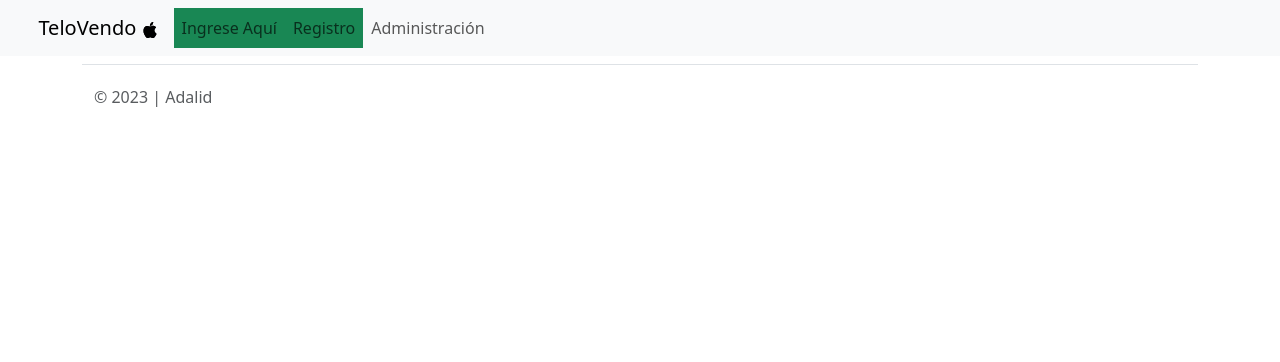
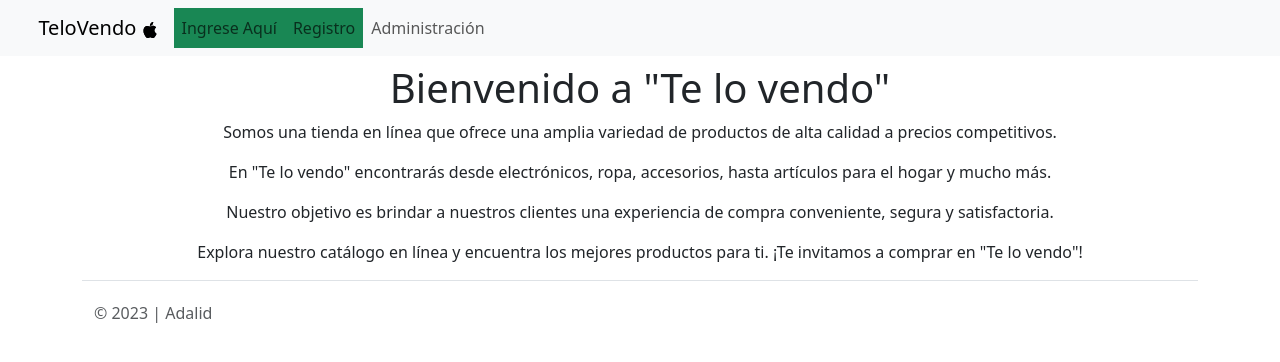
Before and after one commit to felo1/pythonmodulo7, a Django app: page / in a window 1280 px wide. Shown: the top 362 px of the page. Run offline with Django 4.2, Linux system fonts and the light colour scheme.

Commit message:
avances tarea 2

```diff
--- a/src/compraventa/templates/compraventa/base.html
+++ b/src/compraventa/templates/compraventa/base.html
@@ -27,10 +27,10 @@
     <div class="collapse navbar-collapse" id="navbarNav">
         <ul class="navbar-nav">
           {%if user.is_active%}
-            <li class="nav-item">
+            <li class="nav-item"><a class="nav-link" href="{% url 'pedido_manual' %}">Ingresar Pedido</a></li>
+            <li class="nav-item"><a class="nav-link" href="{% url 'pedido_manual' %}">Pedidos Realizados</a></li>
+            <li class="nav-item"><a class="nav-link" href="{% url 'pedido_manual' %}">Gestión de Productos</a></li>
 
-                <a class="nav-link" href="{% url 'pedido_manual' %}">Ingreso de pedidos</a>
-            </li>
               <li class="nav-item">
           <a class="nav-item nav-link bg-primary" href="">Usuario: {{user}}</a></li>
           <li class="nav-item">
--- a/src/compraventa/templates/compraventa/index.html
+++ b/src/compraventa/templates/compraventa/index.html
@@ -2,4 +2,10 @@
 
 {% block body %}
 
+<h1>Bienvenido a "Te lo vendo"</h1>
+<p>Somos una tienda en línea que ofrece una amplia variedad de productos de alta calidad a precios competitivos.</p>
+<p>En "Te lo vendo" encontrarás desde electrónicos, ropa, accesorios, hasta artículos para el hogar y mucho más.</p>
+<p>Nuestro objetivo es brindar a nuestros clientes una experiencia de compra conveniente, segura y satisfactoria.</p>
+<p>Explora nuestro catálogo en línea y encuentra los mejores productos para ti. ¡Te invitamos a comprar en "Te lo vendo"!</p>
+
 {% endblock %}
--- a/src/compraventa/views.py
+++ b/src/compraventa/views.py
@@ -99,3 +99,57 @@ def logout_view(request):
 
     logout(request)
     return render(request, "compraventa/logout.html")
+
+"""
+class TareasListView(ListView): #listview es un class-based-view de django, que da la funcionalidad para mostrar datos en formato de lista.
+    #los parámetros se asignan a variables
+    model = Tarea #se indica modelo
+    template_name = "gestor_app/listview_tareas.html" #nombre del template
+    ordering = ['vencimiento_fecha', 'vencimiento_hora'] #orden, se dan dos keys, porque la fecha y hora en mi modelo son dos variables separadas
+
+    def get_context_data(self, **kwargs): #override del método de la clase padre, que es un generador de contexto para pasarlo al template
+        context = super().get_context_data(**kwargs) #llama al método de la clase padre ListView usando super()
+        tarea_form = TareaForm() #se instancia un formulario TareaForm vacío
+        context['tarea_form'] = tarea_form #se agrega el tarea_form al dict de contexto
+
+        return context #contexto final
+
+    def get_queryset(self): #override del método de la clase padre para obtener los queryset que necesitemos para dar la funcionalidad de filtrado
+        queryset = super().get_queryset() #super() a la clase padre, para obtener el queryset inicial
+
+        estado_filter = self.request.GET.get('estado_filter') #si se ha seleccionado un filtro de estado, se asigna a esta variable
+        categoria_filter = self.request.GET.get('categoria_filter') #si se ha seleccionado un filtro de categoría, se asigna a esta variable
+        #estas variables no se asignan si el usuario no selecciona filtros
+
+        user = self.request.user #se asigna el usuario logueado a una variable para usarlo más abajo.
+
+        #si se cumplen las siguientes pruebas lógicas, se realiza un queryset con los parámetros indicados por los choicefields:
+
+        if estado_filter and categoria_filter: # si el usuario ha filtrado por estado Y categoría
+            queryset = queryset.filter(estado=estado_filter, categoría=categoria_filter, usuario=user)
+
+        elif estado_filter: # si el usuario ha filtrado sólo por estado,
+            # Filtering by estado only
+            queryset = queryset.filter(estado=estado_filter, usuario=user)
+        elif categoria_filter: # si el usuario ha filtrado sólo por categoría,
+            # Filtering by categoria only
+            queryset = queryset.filter(categoría=categoria_filter, usuario=user)
+
+        else: #si el usuario no ha seleccionado filtros:
+            queryset = queryset.filter(usuario=user)
+
+        return queryset
+
+    def post(self, request, *args, **kwargs): #override de post de la clase padre (ListView)
+        tarea_id = request.POST.get('tarea_id') #obtiene el tarea_ide de los parámetros del POST, cada vez que se presiona "Completar" o "Eliminar"
+        tarea = Tarea.objects.get(id=tarea_id) #obtiene el objeto Tarea asociado al tarea_id obtenido en la línea anterior.
+
+        if 'estado' in request.POST: #si en el POST viene un campo 'estado':
+            tarea.estado = request.POST['estado'] #actualiza el campo con el valor correspondiente
+        elif 'categoria' in request.POST: #si en el POST viene un campo 'categoría':
+            tarea.categoría = request.POST['categoria'] #acrualiza el campo con el valor correspondiente
+
+        tarea.save() #guarda
+        return redirect('tareas-list') #redirige al listview, reflejándose el cambio de inmediato.
+
+"""
```
Also changed, not shown: src/db.sqlite3.
